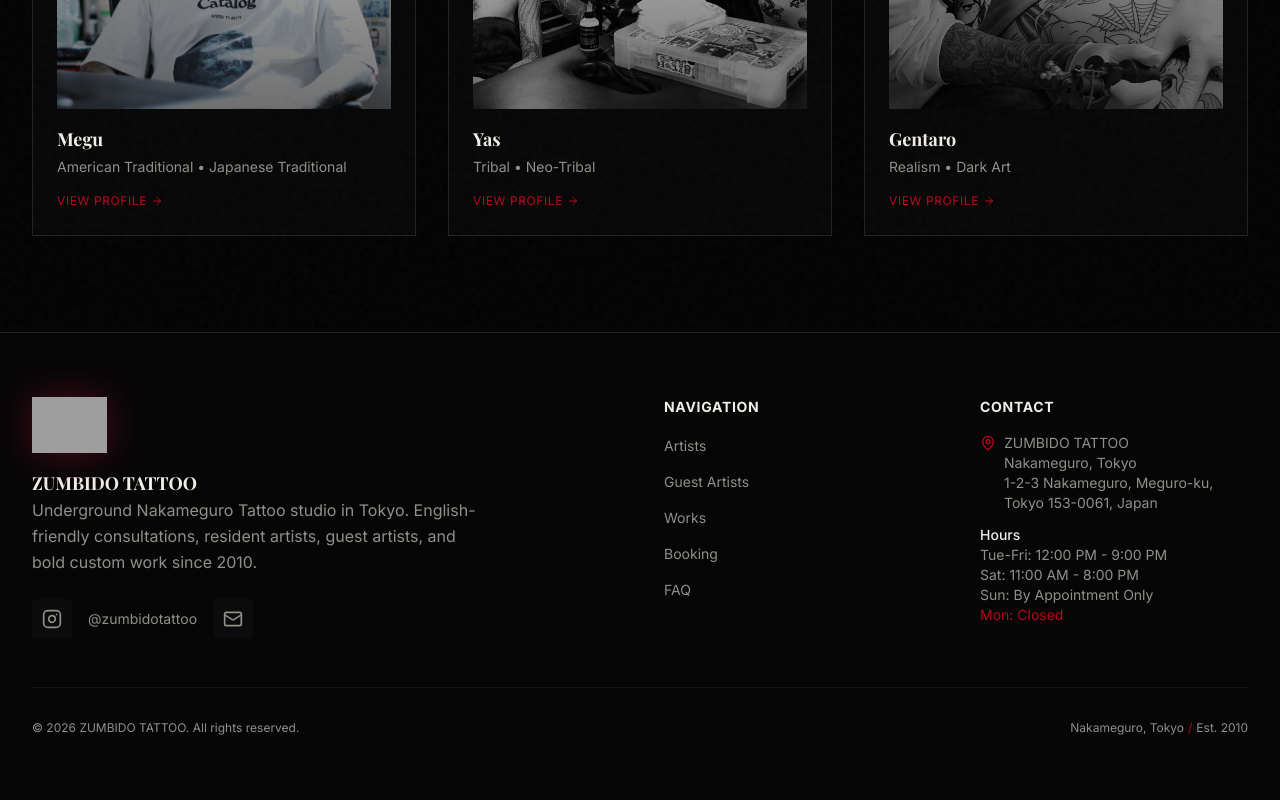
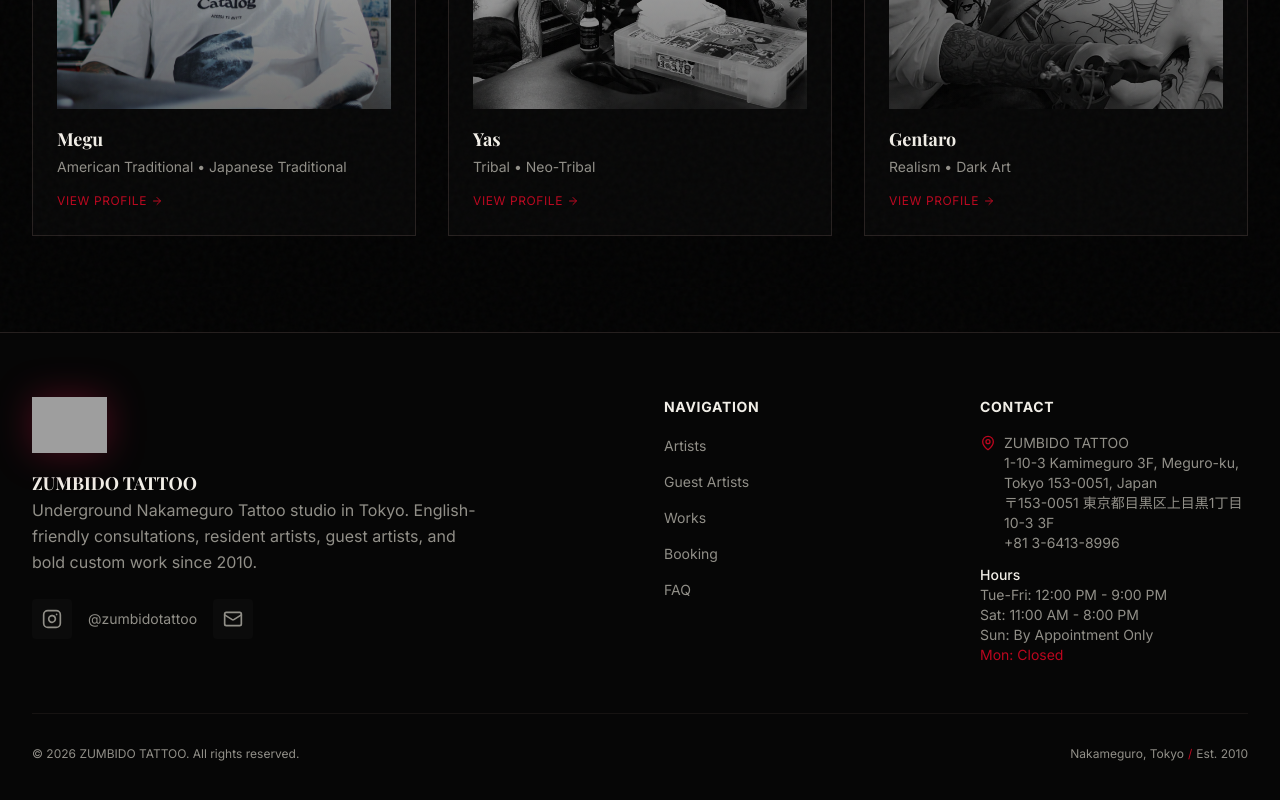
Before and after one commit to kentagojyo/zumbido, a Next.js app: page /artists/echo in a window 1280 px wide. Shown: the part 3553-4353 px from the top of the page. Built offline with nearby package versions, Linux system fonts and the light colour scheme; no server answers; grey boxes are pictures that could not be loaded; a web font is replaced by a local one.

Commit message:
Update real studio contact and local SEO data

```diff
--- a/app/layout.tsx
+++ b/app/layout.tsx
@@ -18,8 +18,8 @@ const playfair = Playfair_Display({
 export const metadata: Metadata = {
   metadataBase: new URL(siteUrl),
   title: {
-    default: 'ZUMBIDO TATTOO | Nakameguro Tattoo Studio in Tokyo',
-    template: '%s | ZUMBIDO TATTOO',
+    default: 'Zumbido Tattoo Tokyo | Nakameguro Tattoo Studio',
+    template: '%s | Zumbido Tattoo Tokyo',
   },
   description:
     'ZUMBIDO TATTOO is a premium Nakameguro Tattoo and Tokyo Tattoo Studio for custom work, guest artists, and English-friendly tattoo consultations in Tokyo.',
@@ -54,8 +54,8 @@ export const metadata: Metadata = {
     type: 'website',
     locale: 'en_US',
     url: siteUrl,
-    siteName: 'ZUMBIDO TATTOO',
-    title: 'ZUMBIDO TATTOO | Nakameguro Tattoo Studio in Tokyo',
+    siteName: 'Zumbido Tattoo Tokyo',
+    title: 'Zumbido Tattoo Tokyo | Nakameguro Tattoo Studio',
     description:
       'A dark, premium Tokyo Tattoo Studio in Nakameguro with resident artists, guest artists, and English-friendly consultation support.',
     images: [
@@ -69,7 +69,7 @@ export const metadata: Metadata = {
   },
   twitter: {
     card: 'summary_large_image',
-    title: 'ZUMBIDO TATTOO | Nakameguro Tattoo Studio',
+    title: 'Zumbido Tattoo Tokyo | Nakameguro Tattoo Studio',
     description:
       'Premium Tokyo Tattoo Studio in Nakameguro with English-friendly support and guest artists.',
     images: [ogImageUrl],
@@ -92,16 +92,19 @@ const localBusinessJsonLd = {
     {
       '@type': ['LocalBusiness', 'TattooParlor'],
       '@id': `${siteUrl}/#studio`,
-      name: 'ZUMBIDO TATTOO',
-      alternateName: 'Zumbido Tattoo Nakameguro',
+      name: 'Zumbido Tattoo Tokyo',
+      alternateName: 'ZUMBIDO TATTOO',
+      additionalType: 'https://schema.org/TattooParlor',
       description:
         'Premium Nakameguro Tattoo and Tokyo Tattoo Studio offering custom tattoo work, guest artists, and English-friendly consultations in Tokyo.',
+      keywords: ['Tattoo Shop', 'Nakameguro Tattoo', 'Tokyo Tattoo Studio'],
+      telephone: '+81-3-6413-8996',
       address: {
         '@type': 'PostalAddress',
-        streetAddress: '1-2-3 Nakameguro',
+        streetAddress: '1-10-3 Kamimeguro 3F',
         addressLocality: 'Meguro-ku',
         addressRegion: 'Tokyo',
-        postalCode: '153-0061',
+        postalCode: '153-0051',
         addressCountry: 'JP',
       },
       areaServed: ['Nakameguro', 'Tokyo', 'Japan'],
@@ -125,6 +128,11 @@ const localBusinessJsonLd = {
         },
       ],
       priceRange: 'JPY 15000+',
+      aggregateRating: {
+        '@type': 'AggregateRating',
+        ratingValue: '5.0',
+        reviewCount: 72,
+      },
       image: ogImageUrl,
       logo: `${siteUrl}/images/zumbido-logo.png`,
       url: siteUrl,
@@ -137,7 +145,7 @@ const localBusinessJsonLd = {
     {
       '@type': 'WebSite',
       '@id': `${siteUrl}/#website`,
-      name: 'ZUMBIDO TATTOO',
+      name: 'Zumbido Tattoo Tokyo',
       url: siteUrl,
       publisher: {
         '@id': `${siteUrl}/#studio`,
--- a/app/page.tsx
+++ b/app/page.tsx
@@ -12,14 +12,14 @@ import { FAQSection } from '@/components/sections/faq'
 import { ogImageUrl, siteUrl } from '@/lib/seo'
 
 export const metadata: Metadata = {
-  title: 'Nakameguro Tattoo Studio in Tokyo',
+  title: 'Zumbido Tattoo Tokyo | Nakameguro Tattoo Studio',
   description:
     'ZUMBIDO TATTOO is a premium Tokyo Tattoo Studio in Nakameguro for custom tattoos, resident artists, guest artists, and English-friendly consultations.',
   alternates: {
     canonical: siteUrl,
   },
   openGraph: {
-    title: 'ZUMBIDO TATTOO | Nakameguro Tattoo Studio in Tokyo',
+    title: 'Zumbido Tattoo Tokyo | Nakameguro Tattoo Studio',
     description:
       'Explore resident artists, guest artists, custom work, and English-friendly tattoo support at ZUMBIDO TATTOO in Nakameguro, Tokyo.',
     url: siteUrl,
@@ -34,7 +34,7 @@ export const metadata: Metadata = {
   },
   twitter: {
     card: 'summary_large_image',
-    title: 'ZUMBIDO TATTOO | Tokyo Tattoo Studio',
+    title: 'Zumbido Tattoo Tokyo | Nakameguro Tattoo Studio',
     description:
       'Premium Nakameguro Tattoo studio with English-friendly consultation support.',
     images: [ogImageUrl],
--- a/components/footer.tsx
+++ b/components/footer.tsx
@@ -88,9 +88,11 @@ export function Footer() {
                 <span>
                   {studioInfo.name}
                   <br />
-                  Nakameguro, Tokyo
+                  {studioInfo.address}
                   <br />
-                  {studioInfo.address}
+                  {studioInfo.japaneseAddress}
+                  <br />
+                  {studioInfo.phone}
                 </span>
               </li>
               <li>
--- a/components/sections/location.tsx
+++ b/components/sections/location.tsx
@@ -25,7 +25,7 @@ export function LocationSection() {
           <div className="relative min-h-[360px] w-full max-w-full min-w-0 overflow-hidden border border-border bg-secondary sm:min-h-[420px] lg:h-full">
             <iframe
               src={studioInfo.mapEmbedUrl}
-              title="Google Map showing Nakameguro, Tokyo near ZUMBIDO TATTOO"
+              title="Google Map showing ZUMBIDO TATTOO in Kamimeguro, Tokyo"
               loading="lazy"
               referrerPolicy="no-referrer-when-downgrade"
               className="block h-full min-h-[360px] w-full max-w-full border-0 grayscale invert-[0.9] contrast-125 sm:min-h-[420px]"
@@ -64,6 +64,12 @@ export function LocationSection() {
                   </h3>
                   <p className="text-lg font-medium text-foreground">
                     {studioInfo.address}
+                  </p>
+                  <p className="text-sm text-muted-foreground mt-2">
+                    {studioInfo.japaneseAddress}
+                  </p>
+                  <p className="text-sm text-primary mt-3">
+                    {studioInfo.category} / Google rating {studioInfo.googleRating} / {studioInfo.googleReviewCount} reviews
                   </p>
                 </div>
               </div>
--- a/lib/data.ts
+++ b/lib/data.ts
@@ -296,8 +296,12 @@ export const studioInfo = {
   name: 'ZUMBIDO TATTOO',
   tagline: 'Underground Tattoo Studio in Nakameguro, Tokyo',
   description: 'Bold lines. Dark culture. Tokyo ink.',
-  address: '1-2-3 Nakameguro, Meguro-ku, Tokyo 153-0061, Japan',
-  phone: '+81-3-XXXX-XXXX',
+  address: '1-10-3 Kamimeguro 3F, Meguro-ku, Tokyo 153-0051, Japan',
+  japaneseAddress: '〒153-0051 東京都目黒区上目黒1丁目10-3 3F',
+  phone: '+81 3-6413-8996',
+  category: 'Tattoo Shop',
+  googleRating: '5.0',
+  googleReviewCount: 72,
   email: 'info@v0-zombido.vercel.app',
   instagram: '@zumbidotattoo',
   instagramUrl: 'https://www.instagram.com/zumbidotattoo',
@@ -307,6 +311,6 @@ export const studioInfo = {
     sunday: 'By Appointment Only',
     monday: 'Closed',
   },
-  mapUrl: 'https://maps.google.com/?q=Nakameguro,Tokyo',
-  mapEmbedUrl: 'https://maps.google.com/maps?q=Nakameguro%2C%20Tokyo&t=m&z=15&output=embed',
+  mapUrl: 'https://maps.google.com/?q=ZUMBIDO%20TATTOO%201-10-3%20Kamimeguro%203F%20Meguro-ku%20Tokyo%20153-0051%20Japan',
+  mapEmbedUrl: 'https://maps.google.com/maps?q=ZUMBIDO%20TATTOO%201-10-3%20Kamimeguro%203F%20Meguro-ku%20Tokyo%20153-0051%20Japan&t=m&z=16&output=embed',
 };
```
